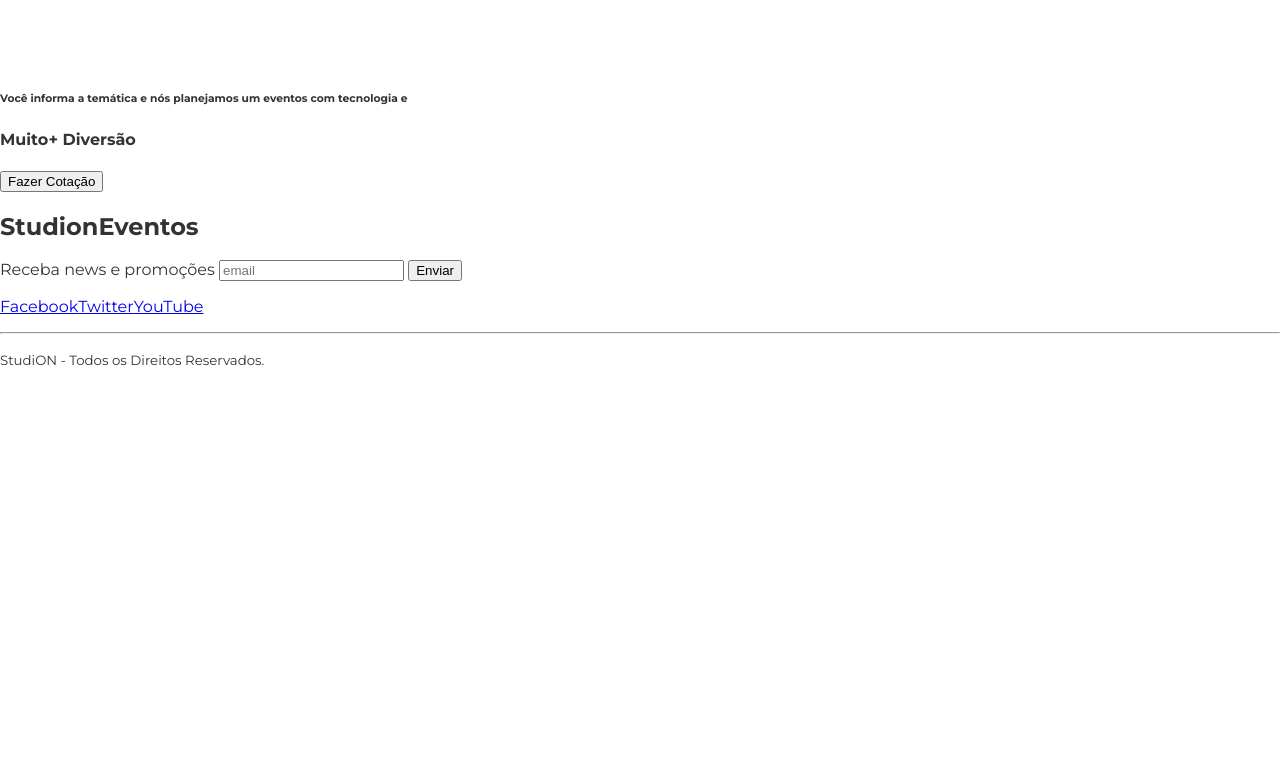
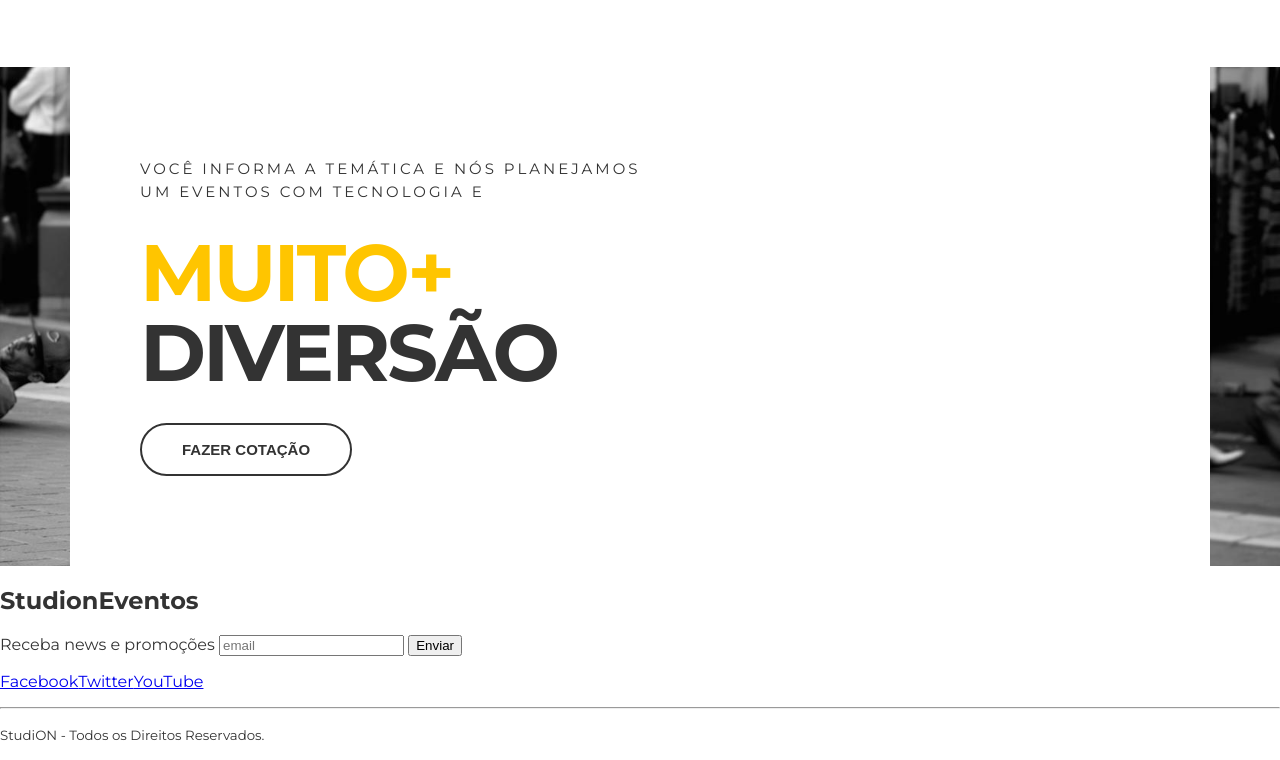
Before and after one commit to mariakrishna/aula1_studioon, a website: page index.html in a window 1280 px wide. Shown: the part 1480-2240 px from the top of the page. Before the commit the page ends 1865 px from the top, so only its background shows below. Drawn offline with Linux system fonts and the light colour scheme.

Commit message:
feat(quote) styling backgroud text and button

```diff
--- a/index.html
+++ b/index.html
@@ -65,13 +65,16 @@
             </div>
         </section>
 
-        <section class="">
-            <div>
-                <h6>Você informa a temática e nós planejamos um eventos com tecnologia e</h6>
-                <h4><span>Muito+ </span>Diversão</h4>
-                <button>Fazer Cotação</button>
-            </div>
-        </section></div>
+        <section class="quote">
+            <div class="container quote__container">
+                <div class="quote__copy">
+
+                    <h6>Você informa a temática e nós planejamos um eventos com tecnologia e</h6>
+                    <h2><span class="copy--primary">Muito+ </span>Diversão</h2>
+                    <button class="btn btn--quote">Fazer Cotação</button>
+                </div>
+            </div></div>
+        </section>
     </main>
     <footer>
         <h2>Studi<span>on</span><span>Eventos</span></h2>
--- a/style.css
+++ b/style.css
@@ -1,4 +1,6 @@
 @import url('https://fonts.googleapis.com/css2?family=Montserrat:wght@300;400;700;900&family=Roboto&display=swap');
+@import url('https://cdnjs.cloudflare.com/ajax/libs/font-awesome/6.0.0/css/fontawesome.min.css');
+@import url('https://cdnjs.cloudflare.com/ajax/libs/font-awesome/6.0.0/css/brands.min.css');
 
 * {
     box-sizing: border-box;
@@ -157,6 +159,12 @@ ul {
     color: #fff;
 }
 
+.btn--quote {
+    color: var(--color-copy);
+    border-color: var(--color-copy);
+    background-color: unset;
+}
+
 #counter {
     background-color: var(--color-primary);
     color: #fff;
@@ -221,3 +229,46 @@ ul {
     box-shadow: 0 1rem #0004;
 
 }
+
+.quote {
+    background-image: url(./images/parallax.jpg);
+    background-attachment: fixed;
+    background-repeat: no-repeat;
+    background-size: cover;
+    background-position: center;
+}
+
+.quote__containter {
+    display: grid;
+    align-items: center;
+    justify-items: end;
+    min-height: 80vh;
+}
+
+.quote__copy {
+    background-color: #fff;
+    padding: 5.625rem 4.375rem;
+}
+
+.quote__copy h6 {
+    font-weight: 400;
+    font-size: .9375rem;
+    letter-spacing: .1875rem;
+    line-height: 1.4375rem;
+    max-width: 53ch;
+    text-transform: uppercase;
+    margin: 0;
+}
+
+.quote__copy h2 {
+    font-size: 5rem;
+    line-height: 5rem;
+    margin: 1.875rem 0;
+    text-transform: uppercase;
+    letter-spacing: -.1875rem;
+
+}
+
+.quote__copy h2 span {
+    display: block;
+}
```
Also changed, not shown: 1 other file.
